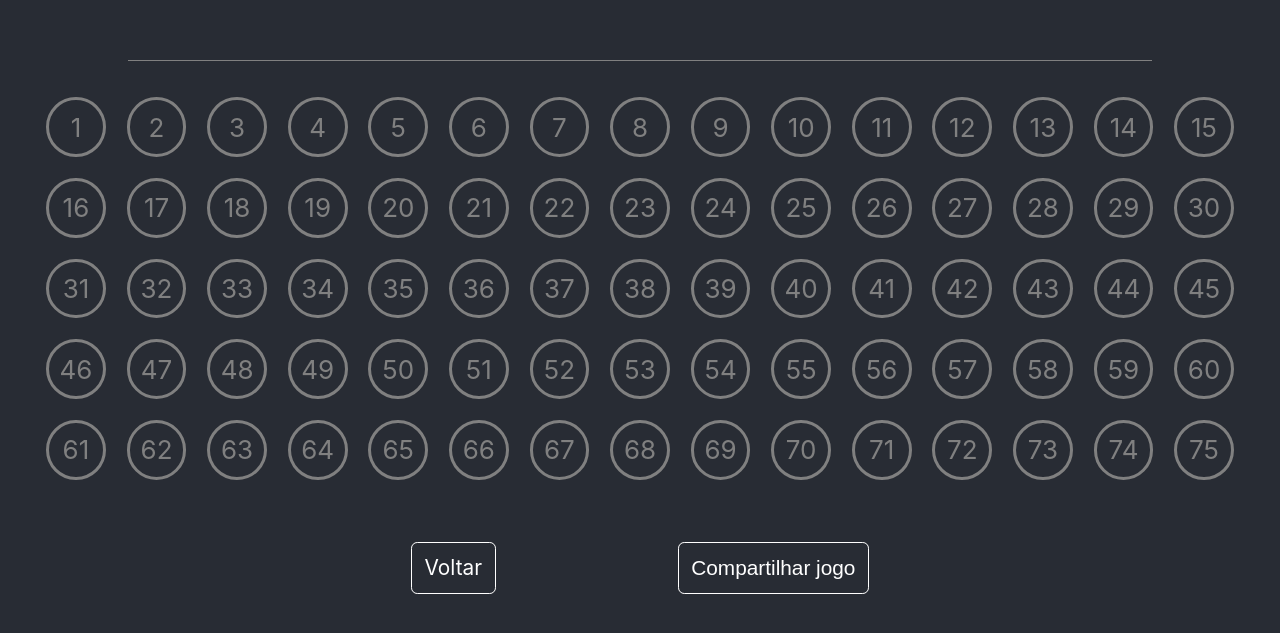
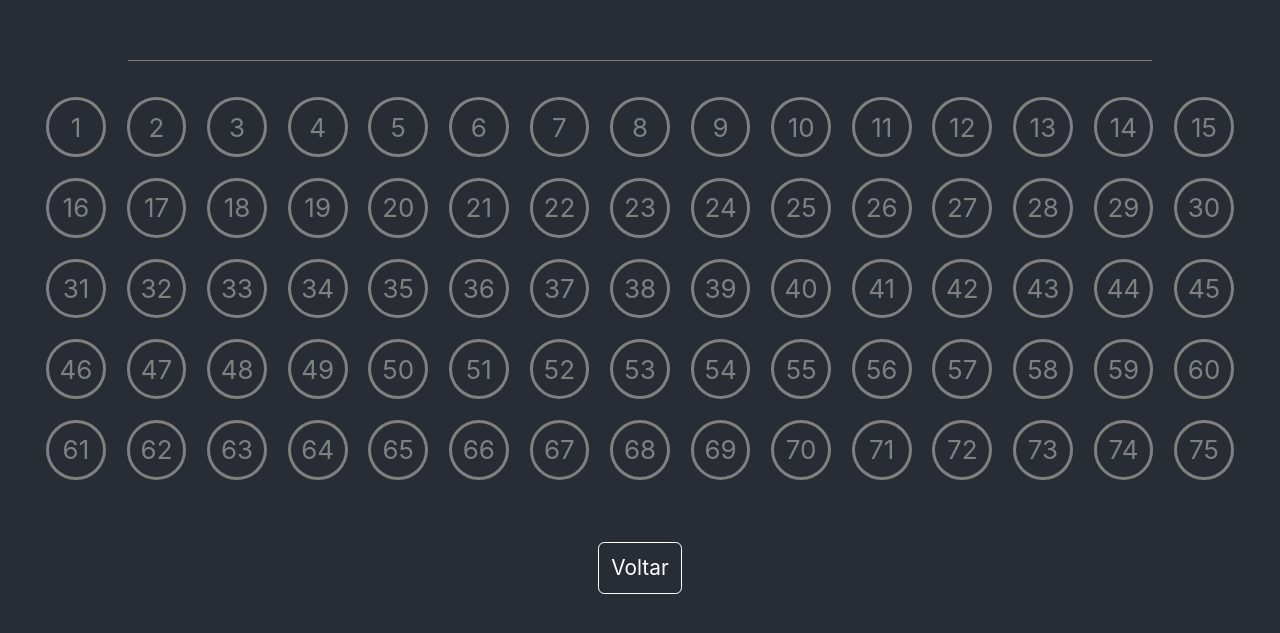
Before and after one commit to dflourusso/bingo, a React (Create React App) app: page /game/1 in a window 1280 px wide. Shown: the part 151-784 px from the top of the page. Built offline with nearby package versions, Linux system fonts and the light colour scheme; no server answers; the database is empty.

Commit message:
feat: remove share button

```diff
--- a/src/screens/Game.tsx
+++ b/src/screens/Game.tsx
@@ -82,7 +82,6 @@ const Game = () => {
         <p>{user?.email}</p>
         <div className='game-footer-actions'>
           <Link to='/' className='button'>Voltar</Link>
-          <Button onClick={resetGame}>Compartilhar jogo</Button>
           {isOwner &&
             <Button onClick={resetGame}>Redefinir jogo</Button>
           }
```
